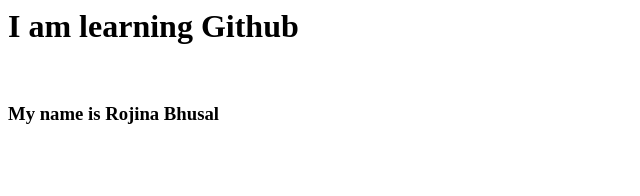
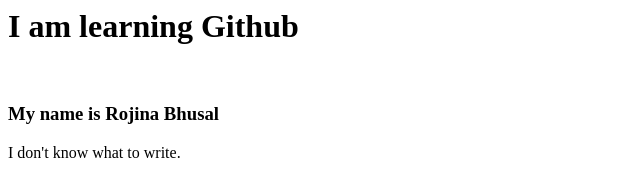
Before and after one commit to Rozee33/Test, a plain HTML site: page index.html in a window 1280 px wide. Shown: the whole page, without its empty margins (0-640 px from the left). Drawn offline with Linux system fonts and the light colour scheme.

Commit message:
added few lines

```diff
--- a/index.html
+++ b/index.html
@@ -4,6 +4,7 @@
 			<h1> I am learning Github </h1>
 			</br>
 		<h3> My name is Rojina Bhusal </h3>
+		<p> I don't know what to write. </P>
 			</body>
 	</head>
 </html>
```
